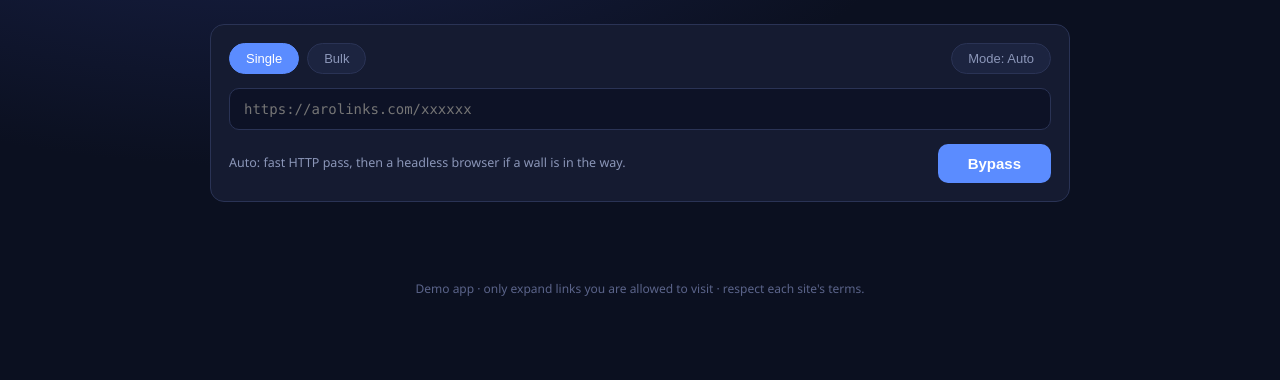
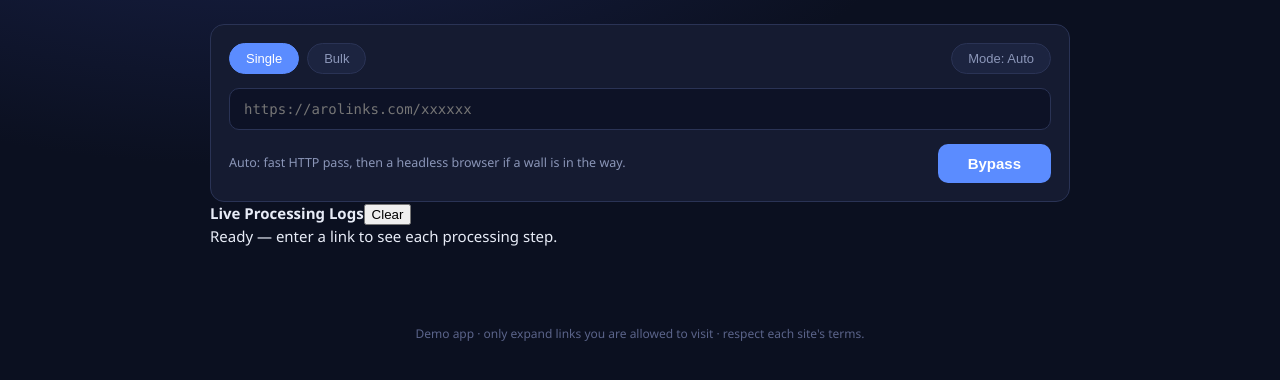
Before and after one commit to itskrishname/aro-bypass-bot, a Flask app: page / in a window 1280 px wide. Shown: the part 114-494 px from the top of the page. Run offline with Flask 3, Linux system fonts and the light colour scheme.

Commit message:
Update: templates/index.html

```diff
--- a/templates/index.html
+++ b/templates/index.html
@@ -26,7 +26,7 @@
     </div>
 
     <div id="pane-bulk" class="hidden">
-      <textarea id="bulk" rows="6" placeholder="One link per line (max 25)"></textarea>
+      <textarea id="bulk" rows="6" placeholder="One link per line (max 5)"></textarea>
     </div>
 
     <div class="row">
@@ -35,6 +35,10 @@
     </div>
   </section>
 
+  <section class="log-panel" aria-label="Live processing logs">
+    <div class="log-header"><strong>Live Processing Logs</strong><button id="clear-logs" type="button">Clear</button></div>
+    <div id="logs" class="logs" role="log" aria-live="polite"><div class="log-entry">Ready — enter a link to see each processing step.</div></div>
+  </section>
   <div id="status" class="status"></div>
   <div id="output"></div>
 
```
